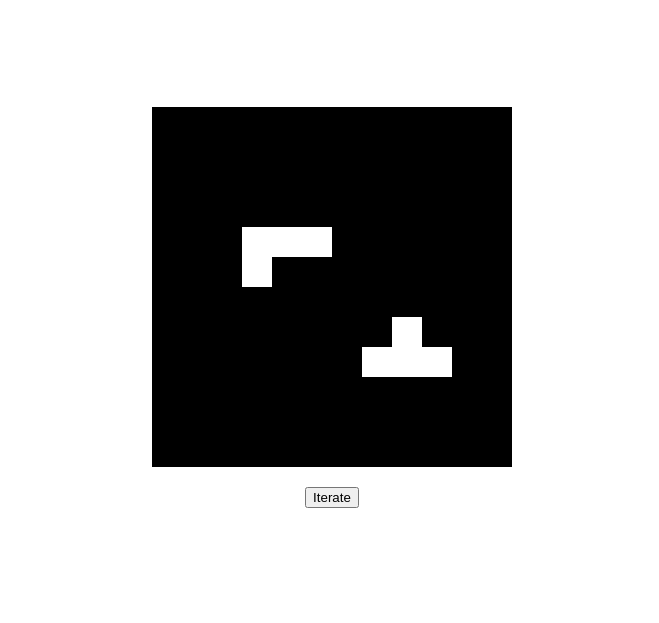
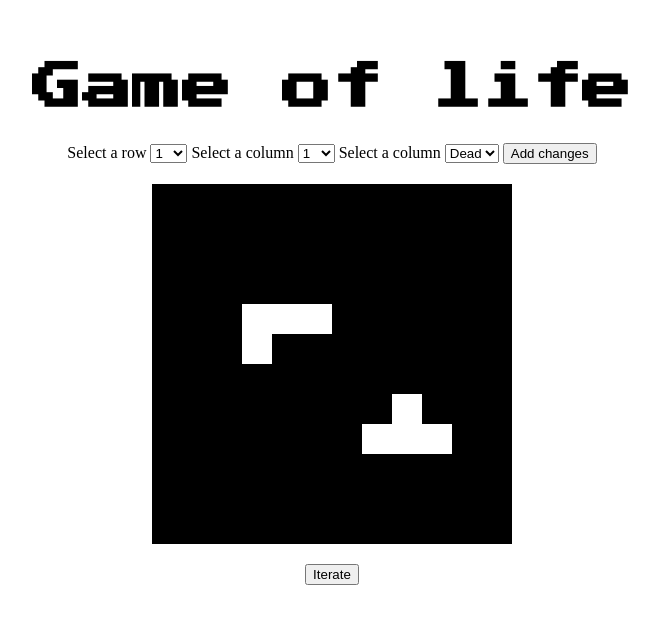
Before and after one commit to Barrufat/202309-w5chwe-alex-barbero, a website with bundled scripts: page index.html in a window 1280 px wide. Shown: the part 101-724 px from the top of the page, without its empty margins (308-967 px from the left). Built offline with nearby package versions, Linux system fonts and the light colour scheme.

Commit message:
Add cells setter form

```diff
--- a/index.html
+++ b/index.html
@@ -8,12 +8,39 @@
   <meta charset="UTF-8">
   <meta name="viewport" content="width=device-width, initial-scale=1.0">
   <link rel="stylesheet" type="text/css" href="./styles/styles.css">
+
+  <link rel="preconnect" href="https://fonts.googleapis.com">
+  <link rel="preconnect" href="https://fonts.gstatic.com" crossorigin>
+  <link href="https://fonts.googleapis.com/css2?family=Press+Start+2P&display=swap" rel="stylesheet">
+  <link rel="preconnect" href="https://fonts.googleapis.com">
+  <link rel="preconnect" href="https://fonts.gstatic.com" crossorigin>
+  <link href="https://fonts.googleapis.com/css2?family=VT323&display=swap" rel="stylesheet">
   <script type="module" src="./index.js"></script>
   <title>Game of Life</title>
 </head>
 
 <body>
   <main>
+    <h1 class="main-title">Game of life</h1>
+    <form class="setup-box">
+      <label> Select a row
+        <select class="select-row">
+
+        </select>
+      </label>
+      <label> Select a column
+        <select class="select-column">
+
+        </select>
+      </label>
+      <label> Select a column
+        <select class="select-state">
+          <option value="false">Dead</option>
+          <option value="true">Alive</option>
+        </select>
+      </label>
+      <button type="submit" class="add-changes">Add changes</button>
+    </form>
     <div class="cells-box"></div>
     <button class="iterate-button">Iterate</button>
   </main>
--- a/index.js
+++ b/index.js
@@ -2,6 +2,10 @@ import CodersArray from "./Array.js";
 
 const cellsBox = document.querySelector(".cells-box");
 const iterateButton = document.querySelector(".iterate-button");
+const selectRow = document.querySelector(".select-row");
+const selectColumn = document.querySelector(".select-column");
+const addChangesButton = document.querySelector(".add-changes");
+const setUpBox = document.querySelector(".setup-box");
 
 let gameObject = new CodersArray(
   [
@@ -183,6 +187,20 @@ gameObject[8][7] = true;
 gameObject[8][8] = true;
 gameObject[8][9] = true;
 gameObject[7][8] = true;
+
+for (let i = 0; i < gameObject.length; i++) {
+  const option = document.createElement("option");
+  option.value = [i];
+  option.textContent = [i + 1];
+  selectColumn.appendChild(option);
+}
+
+for (let i = 0; i < gameObject.length; i++) {
+  const option = document.createElement("option");
+  option.value = [i];
+  option.textContent = [i + 1];
+  selectRow.appendChild(option);
+}
 
 for (let i = 0; i < gameObject.length; i++) {
   gameObject[i].forEach((element, position) => {
@@ -451,6 +469,21 @@ const iterateGameObject = (object) => {
   printObject(gameObject);
 };
 
+addChangesButton.addEventListener("submit", (event) => {
+  event.preventDefault();
+  event.stopPropagation();
+
+  iterateGameObject(gameObject);
+});
+
+setUpBox.addEventListener("submit", (event) => {
+  event.preventDefault();
+
+  gameObject[event.target[0].value][event.target[1].value] =
+    event.target[2].value;
+  printObject(gameObject);
+});
+
 iterateButton.addEventListener("click", (event) => {
   event.preventDefault();
   event.stopPropagation();
--- a/styles/styles.css
+++ b/styles/styles.css
@@ -6,6 +6,12 @@ main {
   align-items: center;
   justify-content: center;
   flex-direction: column;
+}
+
+.main-title {
+  font-family: "Press Start 2P", monospace;
+  font-size: 50px;
+  margin-bottom: 10px;
 }
 
 .cells-box {
```
